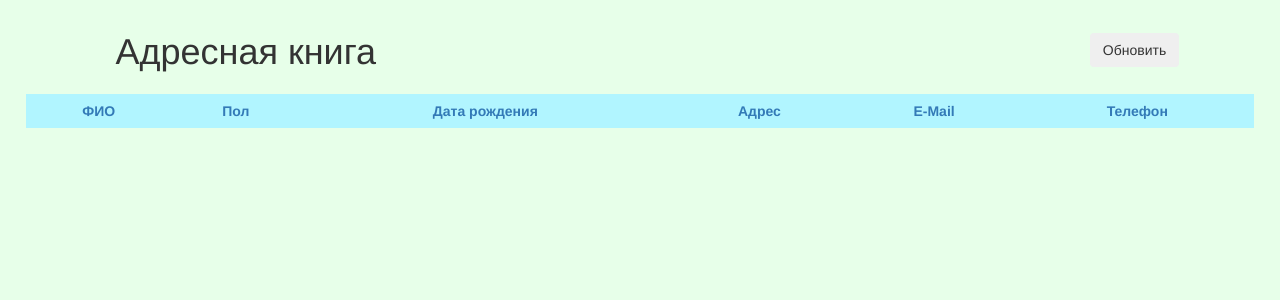
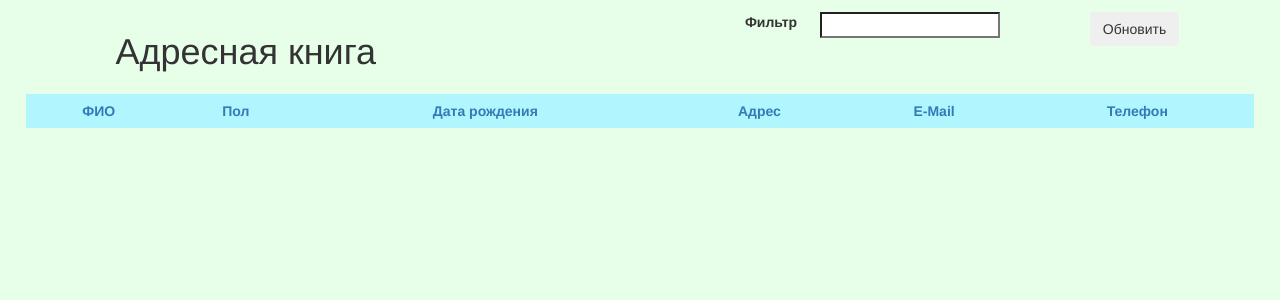
Before and after one commit to xammi/PersonsTable, a Django app: a page that uses templates/base.html in a window 1280 px wide. Shown: the top 300 px of the page. Run offline with Django 3.2, Linux system fonts and the light colour scheme; data that the repository does not hold is empty; some libraries are stand-ins or nearby versions.

Commit message:
Filter operation

```diff
--- a/Table/views.py
+++ b/Table/views.py
@@ -2,8 +2,26 @@ from django.shortcuts import render_to_response
 from django.views.decorators.http import require_GET, require_POST, require_http_methods
 from django.shortcuts import HttpResponse
 from Table.models import Person
-from django.core.serializers import serialize
+from django.http import HttpResponseBadRequest
 import json
+import re
+
+def require_AJAX(view):
+    def wrap(request, *args, **kwargs):
+        if not request.is_ajax():
+            return HttpResponseBadRequest()
+        return view(request, *args, **kwargs)
+
+    wrap.__doc__ = view.__doc__
+    wrap.__name__ = view.__name__
+    return wrap
+
+
+def prepare(queryset, predicate):
+    result = [{'id': query.id, 'values': query.as_dict()}
+              for query in queryset if predicate(query)]
+    return result
+#--------------------------------------------------------------------------------------------------
 
 
 @require_GET
@@ -13,8 +31,17 @@ def index(request):
     return render_to_response(tmpl, context)
 
 
+@require_AJAX
 @require_GET
 def get_data(request):
-    persons = Person.objects.all()[:10]
-    response = [{'id': person.id, 'values': person.as_dict()} for person in persons]
+    filter = request.GET['filter']
+
+    if not filter is None and filter != '':
+        pattern = re.compile(filter)
+        matcher = lambda person: person.match_to(pattern)
+    else:
+        matcher = lambda person: True
+
+    persons = Person.objects.all()
+    response = prepare(persons, matcher)
     return HttpResponse(json.dumps(response), mimetype="application/json")
--- a/static/css/base.css
+++ b/static/css/base.css
@@ -11,8 +11,8 @@ body {
     margin: 1% 5%;
 }
 
-#updater {
-    margin-top: 16pt;
+#header > button, #header > input, #header > label {
+    vertical-align: middle;
 }
 
 .grid {
--- a/static/js/table.js
+++ b/static/js/table.js
@@ -53,8 +53,9 @@ function fetchData(params, callback) {
 function updateTable() {
     var editableGrid = new EditableGrid("Address Book");
     var metadata = prepareMeta();
+    var filter = $('#filter').val();
 
-    fetchData({}, function (data) {
+    fetchData({'filter': filter}, function (data) {
         editableGrid.load({"metadata": metadata, "data": data});
         editableGrid.renderGrid("tablecontent", "grid");
     });
--- a/templates/base.html
+++ b/templates/base.html
@@ -17,8 +17,10 @@
 <body>
   <div id="container" class="container-fluid">
       <div id="header" class="row">
-          <h1 class="col-md-11">Адресная книга</h1>
-          <button id="updater" class="btn col-md-1">Обновить</button>
+          <h1 class="col-md-7">Адресная книга</h1>
+          <label for="filter" class="col-md-1">Фильтр</label>
+          <input id="filter" name="filter" class="col-md-2" type="search"/>
+          <button id="updater" class="btn col-md-1 col-md-offset-1">Обновить</button>
       </div>
       <div id="content" class="row">
           <div id="tablecontent"></div>
```
Also changed, not shown: Table/models.py (+9 -2 lines).
